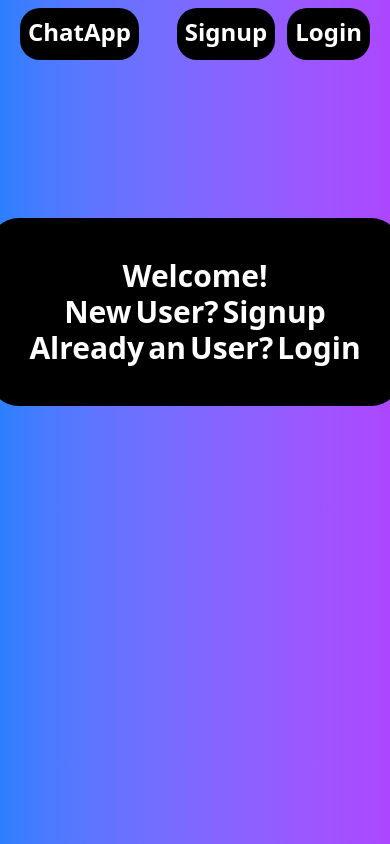
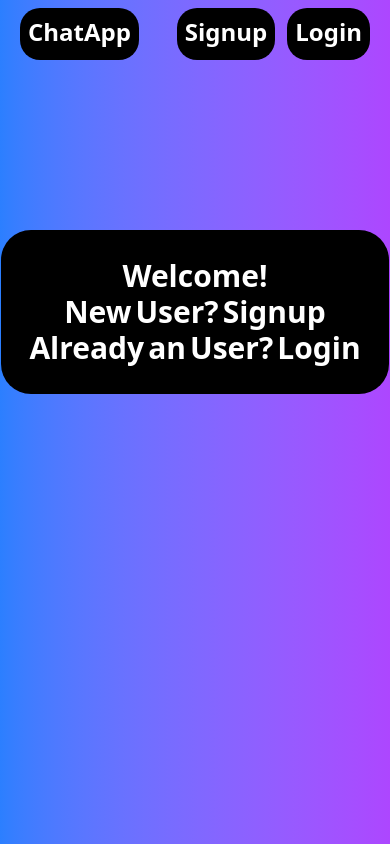
Before and after one commit to pk11345/ChatApp, a React (Vite) app: page / in a window 390 px wide. Built offline with nearby package versions, Linux system fonts and the light colour scheme.

Commit message:
working on UI

```diff
--- a/src/components/Welcome.jsx
+++ b/src/components/Welcome.jsx
@@ -5,7 +5,7 @@ const Welcome = () => {
   return (
     <>
     <div className='p-7 w-full h-[400px] flex justify-center items-center'>
-        <h1 className='flex flex-col items-center text-3xl font-semibold text-white bg-black p-10 rounded-[30px]'>Welcome!
+        <h1 className='flex flex-col items-center text-3xl font-semibold text-white bg-black p-7 md:p-10 rounded-[30px]'>Welcome!
           <span className='flex gap-1'>New <span>User?</span>  <Link to="/signup">Signup</Link></span>
           <span className='flex gap-1'>Already <span>an</span><span>User?</span> <Link to="/login">Login</Link></span> </h1>
     </div>
```
